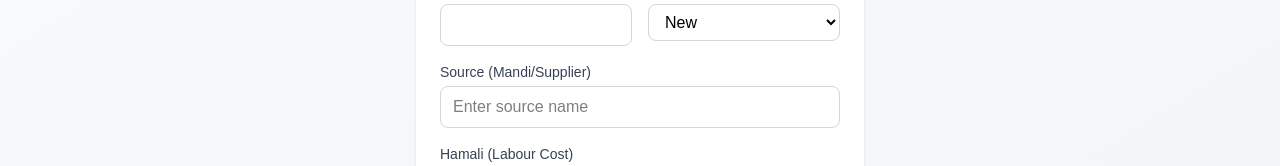
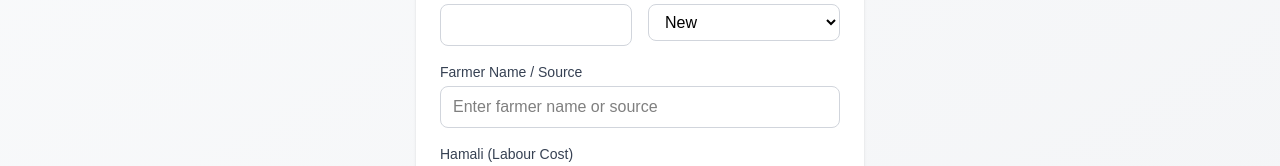
Before and after one commit to salmanmemon7848-hash/Ajmeri-Industries-, a React (Vite) app in the folder client/: page /paddy-entry in a window 1280 px wide. Shown: the part 286-452 px from the top of the page. Built offline with nearby package versions, Linux system fonts and the light colour scheme.

Commit message:
Fix: Change source field to farmerName in PaddyEntry form

```diff
--- a/client/src/pages/PaddyEntry.jsx
+++ b/client/src/pages/PaddyEntry.jsx
@@ -8,7 +8,7 @@ const PaddyEntry = () => {
     date: new Date().toISOString().split('T')[0],
     bags: '',
     bagType: 'New',
-    source: '',
+    farmerName: '',
     hamali: '',
     quantity: '',
     unit: 'Qu'
@@ -153,13 +153,13 @@ const PaddyEntry = () => {
         </div>
 
         <div>
-          <label className="block text-sm font-medium text-gray-700 mb-1">Source (Mandi/Supplier)</label>
+          <label className="block text-sm font-medium text-gray-700 mb-1">Farmer Name / Source</label>
           <input
             type="text"
-            name="source"
-            value={formData.source}
+            name="farmerName"
+            value={formData.farmerName}
             onChange={handleChange}
-            placeholder="Enter source name"
+            placeholder="Enter farmer name or source"
             className="w-full px-3 py-2 border border-gray-300 rounded-lg focus:outline-none focus:ring-2 focus:ring-green-500"
             required
           />
```
